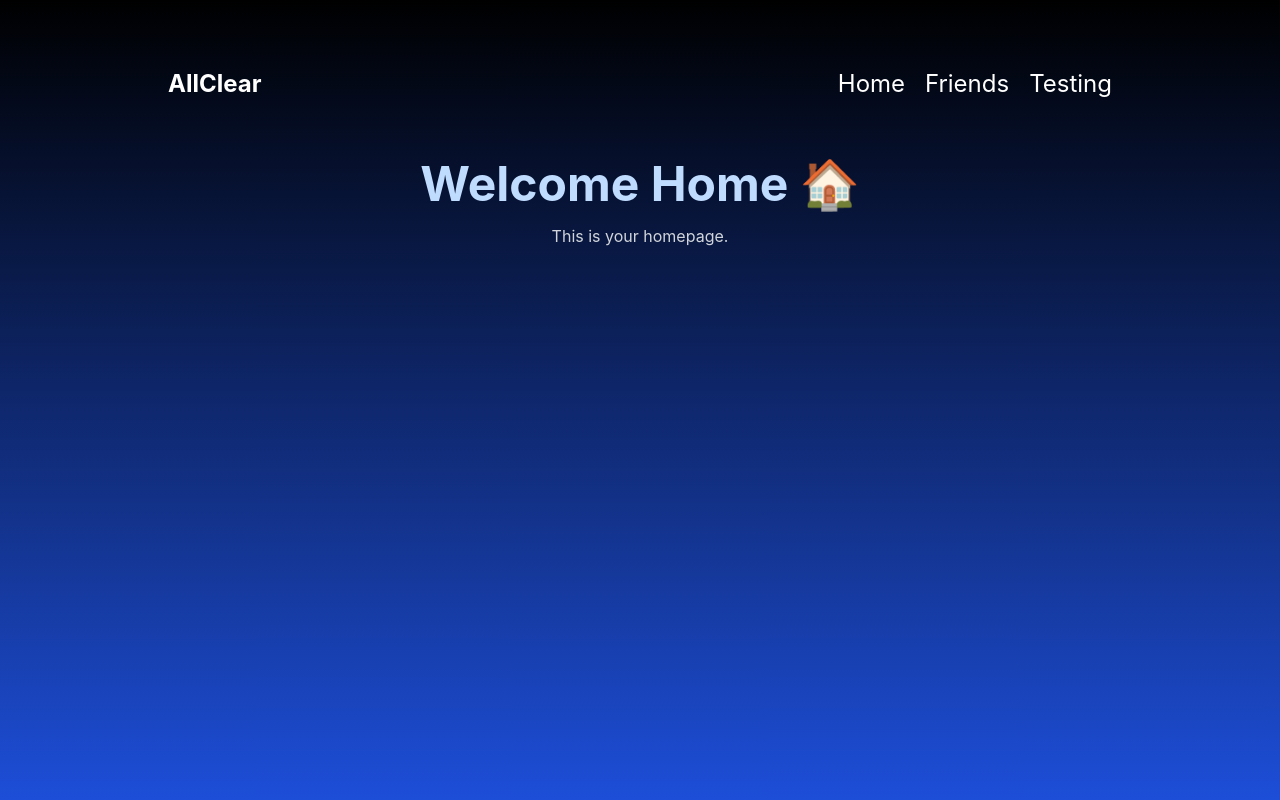
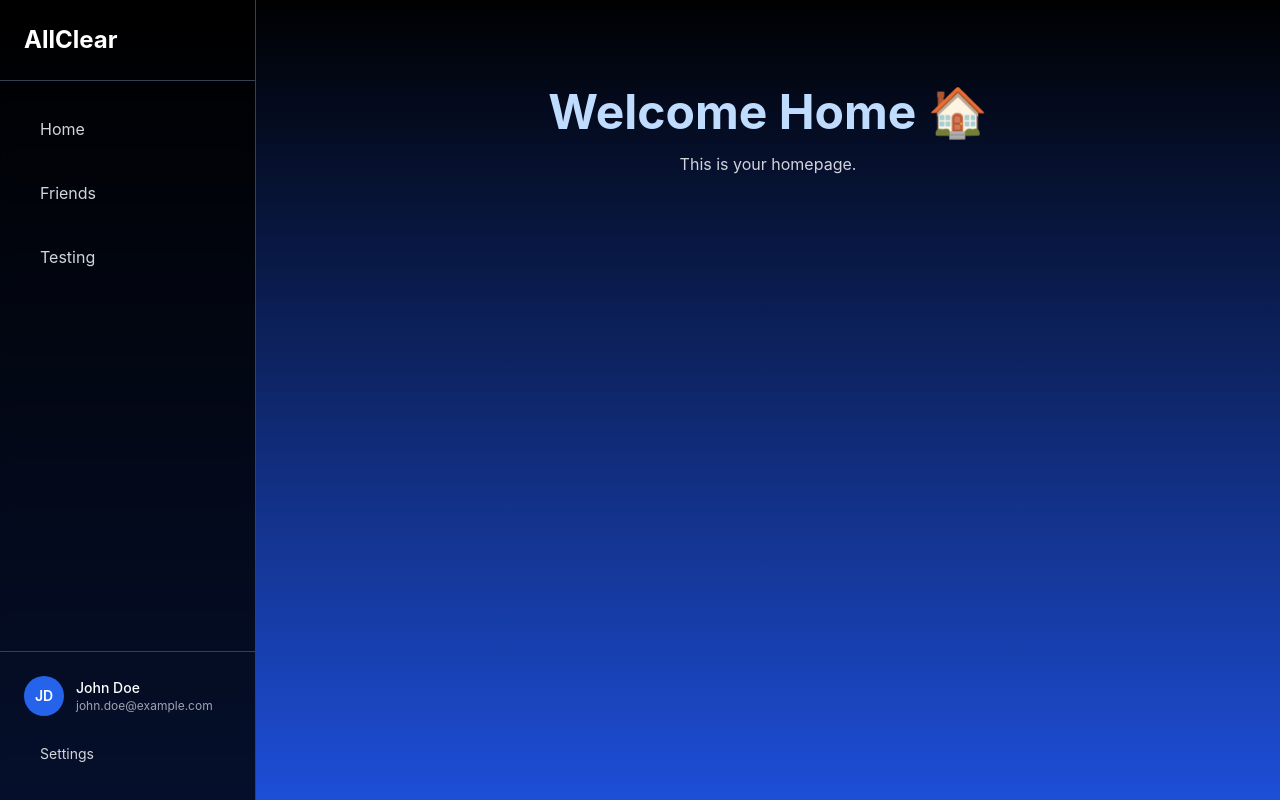
Before and after one commit to S8leeJ/Allclear-SafetyApp, a React (Create React App) app: page / in a window 1280 px wide. Built offline with nearby package versions, Linux system fonts and the light colour scheme.

Commit message:
Vertical sidebar with profile

```diff
--- a/src/App.js
+++ b/src/App.js
@@ -3,23 +3,25 @@ import Navbar from './components/Navbar';
 import Home from './pages/Home';
 import Friends from './pages/Friends';
 import Testing from './pages/Testing';
+import Settings from './pages/Settings';
 
 export default function App() {
   return (
     <Router>
       <div className="font-roboto relative min-h-screen bg-gradient-to-b from-black via-blue-1000 to-blue-700 text-white overflow-hidden">
+        <Navbar />
 
-        <div className="relative max-w-5xl mx-auto px-4 py-12 z-10">
-          <Navbar />
-          <Routes>
-            <Route path="/" element={<Home />} />
-            <Route path="/friends" element={<Friends />} />
-            <Route path="/testing" element={<Testing />} />
-
-          </Routes>
+        <div className="ml-64 relative min-h-screen">
+          <div className="max-w-5xl mx-auto px-8 py-12 z-10">
+            <Routes>
+              <Route path="/" element={<Home />} />
+              <Route path="/friends" element={<Friends />} />
+              <Route path="/testing" element={<Testing />} />
+              <Route path="/settings" element={<Settings />} />
+            </Routes>
+          </div>
         </div>
       </div>
     </Router>
-
   );
 }
--- a/src/components/Navbar.js
+++ b/src/components/Navbar.js
@@ -2,13 +2,52 @@ import { Link } from 'react-router-dom';
 
 export default function Navbar() {
   return (
-    <nav className="px-6 py-5 flex justify-between items-center text-2xl">
-      <h1 className="text-1xl font-bold text-white-100">AllClear</h1>
-      <div className="space-x-5">
-        <Link to="/" className="text-white-400 hover:text-blue-400">Home</Link>
-        <Link to="/friends" className="text-white-400 hover:text-blue-400">Friends</Link>
-        <Link to="/testing" className="text-white-400 hover:text-blue-400">Testing</Link>
+    <nav className="fixed left-0 top-0 h-full w-64 bg-black/80 backdrop-blur-sm border-r border-gray-700 flex flex-col">
+      <div className="p-6 border-b border-gray-700">
+        <h1 className="text-2xl font-bold text-white">AllClear</h1>
+      </div>
 
+      <div className="flex-1 p-6">
+        <div className="space-y-4">
+          <Link
+            to="/"
+            className="block px-4 py-3 text-gray-300 hover:text-white hover:bg-blue-600/20 rounded-lg transition-colors duration-200"
+          >
+            Home
+          </Link>
+          <Link
+            to="/friends"
+            className="block px-4 py-3 text-gray-300 hover:text-white hover:bg-blue-600/20 rounded-lg transition-colors duration-200"
+          >
+            Friends
+          </Link>
+          <Link
+            to="/testing"
+            className="block px-4 py-3 text-gray-300 hover:text-white hover:bg-blue-600/20 rounded-lg transition-colors duration-200"
+          >
+            Testing
+          </Link>
+        </div>
+      </div>
+
+      {/* Profile Section */}
+      <div className="p-6 border-t border-gray-700">
+        <div className="flex items-center space-x-3 mb-4">
+          <div className="w-10 h-10 bg-blue-600 rounded-full flex items-center justify-center">
+            <span className="text-white font-semibold text-sm">JD</span>
+          </div>
+          <div className="flex-1">
+            <p className="text-white font-medium text-sm">John Doe</p>
+            <p className="text-gray-400 text-xs">john.doe@example.com</p>
+          </div>
+        </div>
+
+        <Link
+          to="/settings"
+          className="block px-4 py-3 text-gray-300 hover:text-white hover:bg-blue-600/20 rounded-lg transition-colors duration-200 text-sm"
+        >
+          Settings
+        </Link>
       </div>
     </nav>
   );
--- /dev/null
+++ b/src/pages/Settings.js
@@ -0,0 +1,8 @@
+export default function Home() {
+    return (
+      <div className="text-center mt-10">
+        <h1 className="text-5xl font-bold text-blue-200">Settings 🏠</h1>
+        <p className="text-gray-300 mt-4">This is your settings page.</p>
+      </div>
+    );
+  }
```
